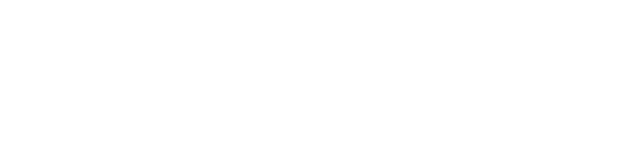
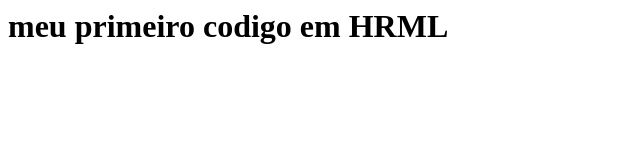
Before and after one commit to joaopessoasilva06/primeiro-repositorio, a plain HTML site: page index.html in a window 1280 px wide. Shown: the whole page, without its empty margins (0-640 px from the left). Drawn offline with Linux system fonts and the light colour scheme.

Commit message:
atualizando

```diff
--- a/index.html
+++ b/index.html
@@ -1,3 +1,3 @@
 <html>
-  <h1></h1>
+  <h1>meu primeiro codigo em HRML</h1>
 </html>
```
